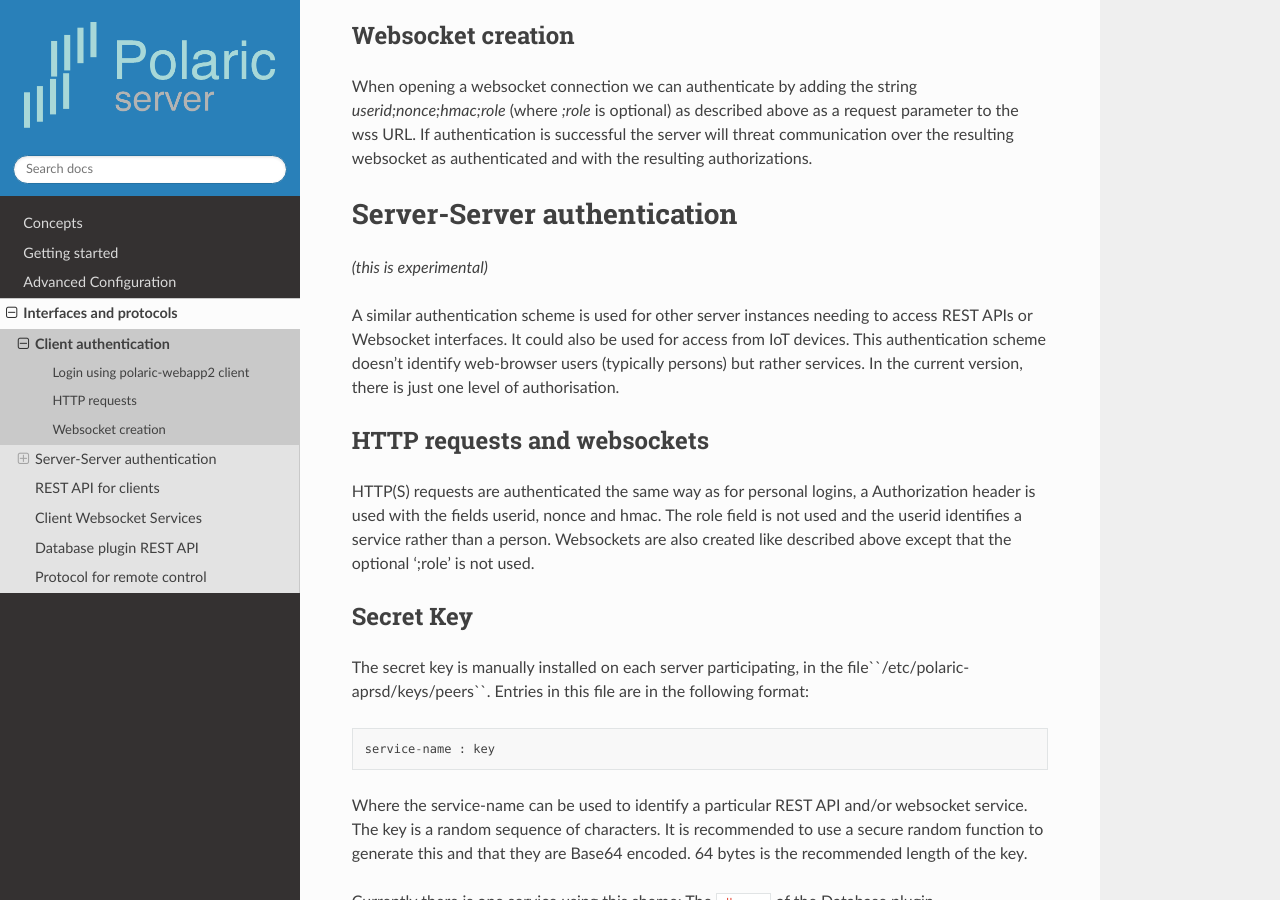
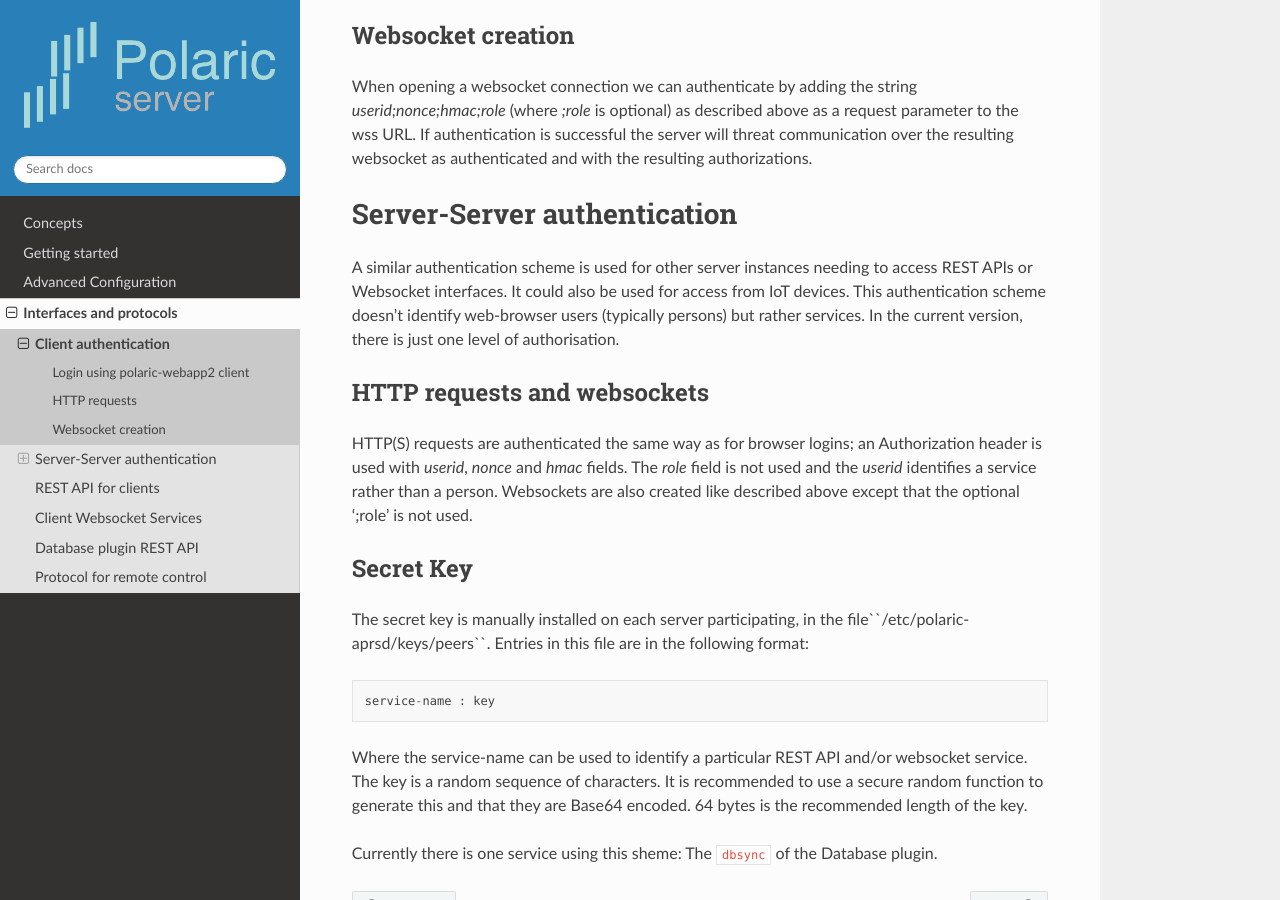
Before and after one commit to joakimsk/docs, a Sphinx documentation site: the page built from docs/clientauth.rst, in a window 1280 px wide and 900 px high, scrolled down 1682 px. Built offline with Sphinx 7.4.7 and the Read the Docs theme 2.0.0, drawn with Linux system fonts in a browser that asks for light colours.

Commit message:
Update clientauth.rst

```diff
--- a/docs/clientauth.rst
+++ b/docs/clientauth.rst
@@ -49,14 +49,12 @@ When opening a websocket connection we can authenticate by adding the string *us
 Server-Server authentication
 ============================
 
-*(this is experimental)*
-
 A similar authentication scheme is used for other server instances needing to access REST APIs or Websocket interfaces. It could also be used for access from IoT devices. This authentication scheme doesn't identify web-browser users (typically persons) but rather services. In the current version, there is just one level of authorisation.
 
 HTTP requests and websockets
 ----------------------------
 
-HTTP(S) requests are authenticated the same way as for personal logins, a Authorization header is used with the fields userid, nonce and hmac. The role field is not used and the userid identifies a service rather than a person. Websockets are also created like described above except that the optional ';role' is not used.
+HTTP(S) requests are authenticated the same way as for browser logins; an Authorization header is used with *userid*, *nonce* and *hmac* fields. The *role* field is not used and the *userid* identifies a service rather than a person. Websockets are also created like described above except that the optional ';role' is not used.
 
 
 Secret Key
```
